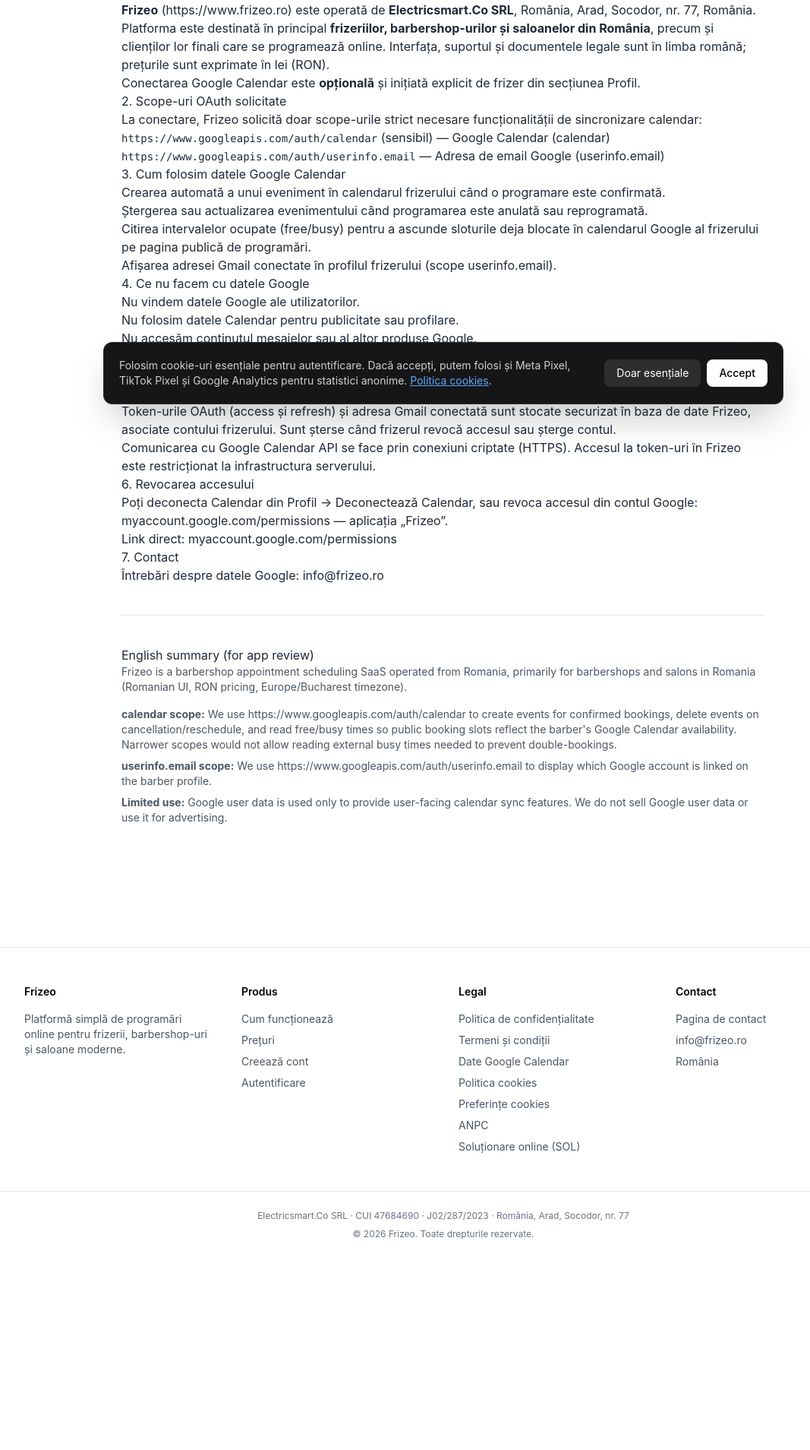
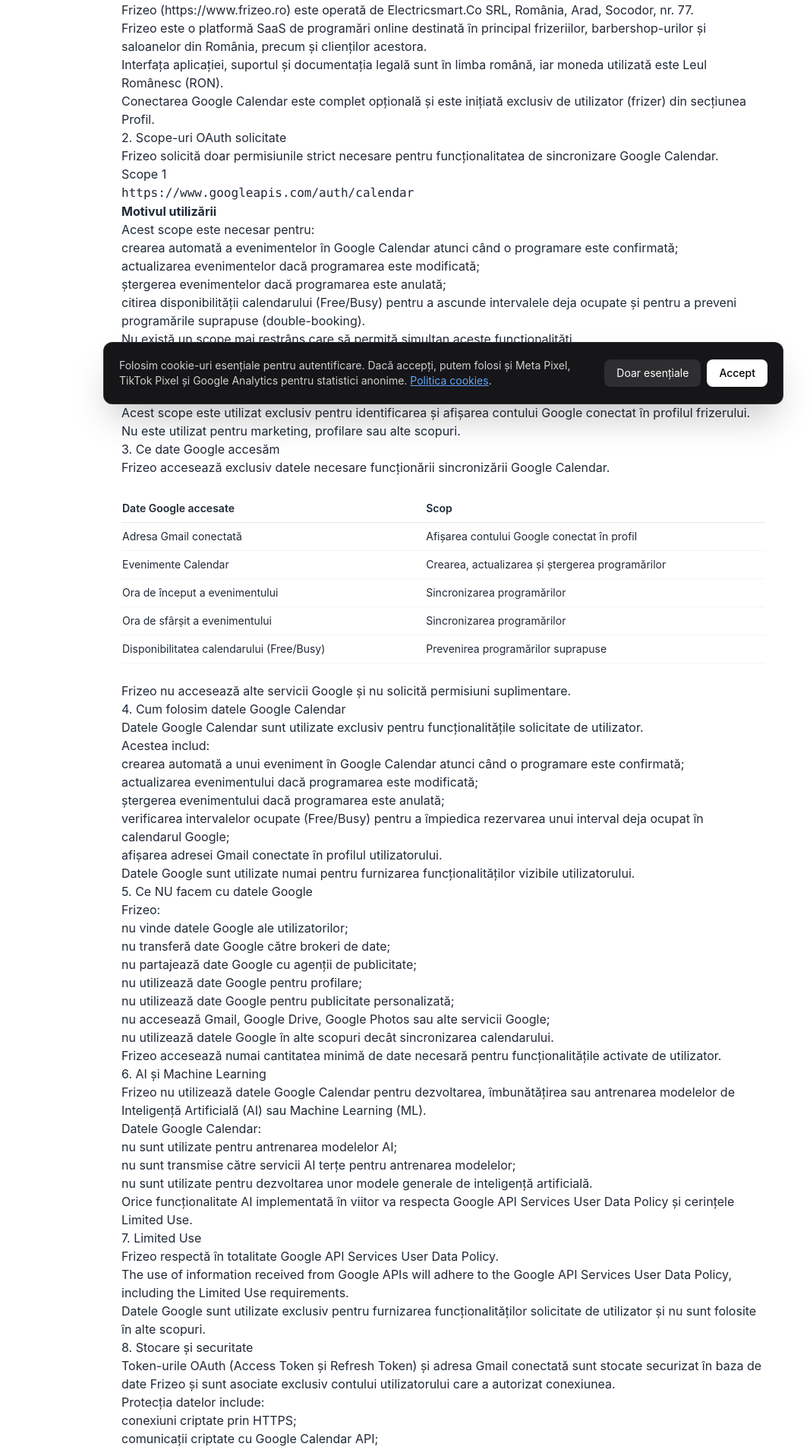
Before and after one commit to marisvasi85-creator/frizeo-v2, a Next.js app: page /google-calendar-data in a window 1280 px wide. Shown: the part 244-2152 px from the top of the page at 76% size, without its empty margins (56-1123 px from the left). Before the commit the page ends 1900 px from the top, so only its background shows below. Built offline with nearby package versions, Linux system fonts and the light colour scheme; no server answers.

Commit message:
Rewrite Google Calendar data page for OAuth verification
Full RO + EN Limited Use disclosure with clickable scope, policy,
revoke, website, and email links.

Co-authored-by: marisvasi85-creator <marisvasi85-creator@users.noreply.github.com>

```diff
--- a/app/google-calendar-data/page.tsx
+++ b/app/google-calendar-data/page.tsx
@@ -1,17 +1,12 @@
 import LegalPageLayout from "@/app/components/LegalPageLayout";
-import {
-  GOOGLE_CALENDAR_SCOPES,
-  GOOGLE_CALENDAR_USAGE_EN,
-  GOOGLE_CALENDAR_USAGE_RO,
-  GOOGLE_POLICY_LINKS,
-} from "@/lib/legal/googleCalendar";
+import { GOOGLE_POLICY_LINKS } from "@/lib/legal/googleCalendar";
 import { LEGAL_COMPANY } from "@/lib/legal/company";
 import { createPageMetadata } from "@/lib/site/pageMetadata";
 
 export const metadata = createPageMetadata({
   title: "Date Google Calendar",
   description:
-    "Cum Frizeo folosește Google Calendar: scope-uri OAuth, prelucrare date, revocare acces. Serviciu destinat pieței din România.",
+    "Cum Frizeo folosește Google Calendar: scope-uri OAuth, prelucrare date, Limited Use, revocare acces.",
   path: "/google-calendar-data",
   keywords: [
     "Frizeo Google Calendar",
@@ -20,120 +15,397 @@ export const metadata = createPageMetadata({
   ],
 });
 
+const CALENDAR_SCOPE = "https://www.googleapis.com/auth/calendar";
+const EMAIL_SCOPE = "https://www.googleapis.com/auth/userinfo.email";
+
+function ExtLink({
+  href,
+  children,
+}: {
+  href: string;
+  children: React.ReactNode;
+}) {
+  return (
+    <a href={href} target="_blank" rel="noopener noreferrer">
+      {children}
+    </a>
+  );
+}
+
 export default function GoogleCalendarDataPage() {
   const c = LEGAL_COMPANY;
 
   return (
     <LegalPageLayout title="Utilizarea datelor Google Calendar">
       <p className="text-sm text-gray-500 mb-8">
-        Ultima actualizare: {c.lastUpdated} ·{" "}
-        <a href="/privacy" className="underline">
-          Politica de confidențialitate
-        </a>
+        Ultima actualizare: {c.lastUpdated}
       </p>
 
       <h2>1. Despre Frizeo</h2>
       <p>
-        <strong>Frizeo</strong> ({c.website}) este operată de{" "}
-        <strong>{c.name}</strong>, {c.address}, România. Platforma este
-        destinată în principal <strong>frizeriilor, barbershop-urilor și
-        saloanelor din România</strong>, precum și clienților lor finali care se
-        programează online. Interfața, suportul și documentele legale sunt în
-        limba română; prețurile sunt exprimate în lei (RON).
+        Frizeo (
+        <ExtLink href={c.website}>{c.website}</ExtLink>) este operată de{" "}
+        {c.name}, {c.address}.
       </p>
       <p>
-        Conectarea Google Calendar este <strong>opțională</strong> și inițiată
-        explicit de frizer din secțiunea Profil.
+        Frizeo este o platformă SaaS de programări online destinată în
+        principal frizeriilor, barbershop-urilor și saloanelor din România,
+        precum și clienților acestora.
+      </p>
+      <p>
+        Interfața aplicației, suportul și documentația legală sunt în limba
+        română, iar moneda utilizată este Leul Românesc (RON).
+      </p>
+      <p>
+        Conectarea Google Calendar este complet opțională și este inițiată
+        exclusiv de utilizator (frizer) din secțiunea Profil.
       </p>
 
       <h2>2. Scope-uri OAuth solicitate</h2>
       <p>
-        La conectare, Frizeo solicită doar scope-urile strict necesare
-        funcționalității de sincronizare calendar:
+        Frizeo solicită doar permisiunile strict necesare pentru
+        funcționalitatea de sincronizare Google Calendar.
       </p>
+
+      <h3>Scope 1</h3>
+      <p>
+        <code>
+          <ExtLink href={CALENDAR_SCOPE}>{CALENDAR_SCOPE}</ExtLink>
+        </code>
+      </p>
+      <p>
+        <strong>Motivul utilizării</strong>
+      </p>
+      <p>Acest scope este necesar pentru:</p>
       <ul>
-        {GOOGLE_CALENDAR_SCOPES.map((scope) => (
-          <li key={scope.id}>
-            <code className="text-sm">{scope.id}</code>
-            {scope.sensitive ? " (sensibil)" : ""} — {scope.label}
-          </li>
-        ))}
+        <li>
+          crearea automată a evenimentelor în Google Calendar atunci când o
+          programare este confirmată;
+        </li>
+        <li>
+          actualizarea evenimentelor dacă programarea este modificată;
+        </li>
+        <li>
+          ștergerea evenimentelor dacă programarea este anulată;
+        </li>
+        <li>
+          citirea disponibilității calendarului (Free/Busy) pentru a ascunde
+          intervalele deja ocupate și pentru a preveni programările
+          suprapuse (double-booking).
+        </li>
+      </ul>
+      <p>
+        Nu există un scope mai restrâns care să permită simultan aceste
+        funcționalități.
+      </p>
+
+      <h3>Scope 2</h3>
+      <p>
+        <code>
+          <ExtLink href={EMAIL_SCOPE}>{EMAIL_SCOPE}</ExtLink>
+        </code>
+      </p>
+      <p>
+        <strong>Motivul utilizării</strong>
+      </p>
+      <p>
+        Acest scope este utilizat exclusiv pentru identificarea și afișarea
+        contului Google conectat în profilul frizerului.
+      </p>
+      <p>Nu este utilizat pentru marketing, profilare sau alte scopuri.</p>
+
+      <h2>3. Ce date Google accesăm</h2>
+      <p>
+        Frizeo accesează exclusiv datele necesare funcționării sincronizării
+        Google Calendar.
+      </p>
+
+      <div className="not-prose my-6 overflow-x-auto">
+        <table className="w-full min-w-[320px] border-collapse text-sm text-gray-800">
+          <thead>
+            <tr className="border-b border-gray-200 text-left">
+              <th className="py-2 pr-4 font-semibold">Date Google accesate</th>
+              <th className="py-2 font-semibold">Scop</th>
+            </tr>
+          </thead>
+          <tbody>
+            <tr className="border-b border-gray-100 align-top">
+              <td className="py-2 pr-4">Adresa Gmail conectată</td>
+              <td className="py-2">
+                Afișarea contului Google conectat în profil
+              </td>
+            </tr>
+            <tr className="border-b border-gray-100 align-top">
+              <td className="py-2 pr-4">Evenimente Calendar</td>
+              <td className="py-2">
+                Crearea, actualizarea și ștergerea programărilor
+              </td>
+            </tr>
+            <tr className="border-b border-gray-100 align-top">
+              <td className="py-2 pr-4">Ora de început a evenimentului</td>
+              <td className="py-2">Sincronizarea programărilor</td>
+            </tr>
+            <tr className="border-b border-gray-100 align-top">
+              <td className="py-2 pr-4">Ora de sfârșit a evenimentului</td>
+              <td className="py-2">Sincronizarea programărilor</td>
+            </tr>
+            <tr className="border-b border-gray-100 align-top">
+              <td className="py-2 pr-4">
+                Disponibilitatea calendarului (Free/Busy)
+              </td>
+              <td className="py-2">Prevenirea programărilor suprapuse</td>
+            </tr>
+          </tbody>
+        </table>
+      </div>
+
+      <p>
+        Frizeo nu accesează alte servicii Google și nu solicită permisiuni
+        suplimentare.
+      </p>
+
+      <h2>4. Cum folosim datele Google Calendar</h2>
+      <p>
+        Datele Google Calendar sunt utilizate exclusiv pentru
+        funcționalitățile solicitate de utilizator.
+      </p>
+      <p>Acestea includ:</p>
+      <ul>
+        <li>
+          crearea automată a unui eveniment în Google Calendar atunci când o
+          programare este confirmată;
+        </li>
+        <li>
+          actualizarea evenimentului dacă programarea este modificată;
+        </li>
+        <li>
+          ștergerea evenimentului dacă programarea este anulată;
+        </li>
+        <li>
+          verificarea intervalelor ocupate (Free/Busy) pentru a împiedica
+          rezervarea unui interval deja ocupat în calendarul Google;
+        </li>
+        <li>
+          afișarea adresei Gmail conectate în profilul utilizatorului.
+        </li>
+      </ul>
+      <p>
+        Datele Google sunt utilizate numai pentru furnizarea
+        funcționalităților vizibile utilizatorului.
+      </p>
+
+      <h2>5. Ce NU facem cu datele Google</h2>
+      <p>Frizeo:</p>
+      <ul>
+        <li>nu vinde datele Google ale utilizatorilor;</li>
+        <li>nu transferă date Google către brokeri de date;</li>
+        <li>nu partajează date Google cu agenții de publicitate;</li>
+        <li>nu utilizează date Google pentru profilare;</li>
+        <li>
+          nu utilizează date Google pentru publicitate personalizată;
+        </li>
+        <li>
+          nu accesează Gmail, Google Drive, Google Photos sau alte servicii
+          Google;
+        </li>
+        <li>
+          nu utilizează datele Google în alte scopuri decât sincronizarea
+          calendarului.
+        </li>
+      </ul>
+      <p>
+        Frizeo accesează numai cantitatea minimă de date necesară pentru
+        funcționalitățile activate de utilizator.
+      </p>
+
+      <h2>6. AI și Machine Learning</h2>
+      <p>
+        Frizeo nu utilizează datele Google Calendar pentru dezvoltarea,
+        îmbunătățirea sau antrenarea modelelor de Inteligență Artificială
+        (AI) sau Machine Learning (ML).
+      </p>
+      <p>Datele Google Calendar:</p>
+      <ul>
+        <li>nu sunt utilizate pentru antrenarea modelelor AI;</li>
+        <li>
+          nu sunt transmise către servicii AI terțe pentru antrenarea
+          modelelor;
+        </li>
+        <li>
+          nu sunt utilizate pentru dezvoltarea unor modele generale de
+          inteligență artificială.
+        </li>
+      </ul>
+      <p>
+        Orice funcționalitate AI implementată în viitor va respecta{" "}
+        <ExtLink href={GOOGLE_POLICY_LINKS.userDataPolicy}>
+          Google API Services User Data Policy
+        </ExtLink>{" "}
+        și cerințele{" "}
+        <ExtLink href={GOOGLE_POLICY_LINKS.limitedUse}>Limited Use</ExtLink>.
+      </p>
+
+      <h2>7. Limited Use</h2>
+      <p>
+        Frizeo respectă în totalitate{" "}
+        <ExtLink href={GOOGLE_POLICY_LINKS.userDataPolicy}>
+          Google API Services User Data Policy
+        </ExtLink>
+        .
+      </p>
+      <p>
+        The use of information received from Google APIs will adhere to the{" "}
+        <ExtLink href={GOOGLE_POLICY_LINKS.userDataPolicy}>
+          Google API Services User Data Policy
+        </ExtLink>
+        , including the{" "}
+        <ExtLink href={GOOGLE_POLICY_LINKS.limitedUse}>
+          Limited Use
+        </ExtLink>{" "}
+        requirements.
+      </p>
+      <p>
+        Datele Google sunt utilizate exclusiv pentru furnizarea
+        funcționalităților solicitate de utilizator și nu sunt folosite în
+        alte scopuri.
+      </p>
+
+      <h2>8. Stocare și securitate</h2>
+      <p>
+        Token-urile OAuth (Access Token și Refresh Token) și adresa Gmail
+        conectată sunt stocate securizat în baza de date Frizeo și sunt
+        asociate exclusiv contului utilizatorului care a autorizat
+        conexiunea.
+      </p>
+      <p>Protecția datelor include:</p>
+      <ul>
+        <li>conexiuni criptate prin HTTPS;</li>
+        <li>comunicații criptate cu Google Calendar API;</li>
+        <li>
+          acces la token-uri permis doar infrastructurii backend autorizate;
+        </li>
+        <li>
+          acces restricționat exclusiv serviciilor necesare funcționării
+          aplicației.
+        </li>
       </ul>
 
-      <h2>3. Cum folosim datele Google Calendar</h2>
+      <h2>9. Păstrarea și ștergerea datelor</h2>
+      <p>
+        Datele Google sunt păstrate doar atât timp cât este necesar pentru
+        furnizarea funcționalității de sincronizare Calendar.
+      </p>
+      <p>Token-urile OAuth sunt șterse definitiv atunci când:</p>
       <ul>
-        {GOOGLE_CALENDAR_USAGE_RO.purposes.map((item) => (
-          <li key={item}>{item}</li>
-        ))}
+        <li>
+          utilizatorul deconectează Google Calendar din Frizeo;
+        </li>
+        <li>
+          utilizatorul revocă accesul aplicației din contul Google;
+        </li>
+        <li>utilizatorul își șterge contul Frizeo.</li>
       </ul>
 
-      <h2>4. Ce nu facem cu datele Google</h2>
-      <ul>
-        {GOOGLE_CALENDAR_USAGE_RO.notUsedFor.map((item) => (
-          <li key={item}>{item}</li>
-        ))}
-      </ul>
+      <h2>10. Revocarea accesului</h2>
       <p>
-        Respectăm{" "}
-        <a
-          href={GOOGLE_POLICY_LINKS.userDataPolicy}
-          target="_blank"
-          rel="noopener noreferrer"
-        >
-          Google API Services User Data Policy
-        </a>{" "}
-        și cerințele de{" "}
-        <a
-          href={GOOGLE_POLICY_LINKS.limitedUse}
-          target="_blank"
-          rel="noopener noreferrer"
-        >
-          Limited Use
-        </a>
-        .
+        Utilizatorii pot deconecta Google Calendar în orice moment din:
+      </p>
+      <p>
+        <strong>Profil → Deconectează Google Calendar</strong>
+      </p>
+      <p>
+        De asemenea, accesul poate fi revocat direct din contul Google:
+      </p>
+      <p>
+        <ExtLink href={GOOGLE_POLICY_LINKS.revokeAccess}>
+          {GOOGLE_POLICY_LINKS.revokeAccess}
+        </ExtLink>
+      </p>
+      <p>
+        Aplicația va apărea cu numele <strong>Frizeo</strong>.
       </p>
 
-      <h2>5. Stocare și securitate</h2>
-      <p>{GOOGLE_CALENDAR_USAGE_RO.storage}</p>
+      <h2>11. Contact</h2>
+      <p>Pentru întrebări privind utilizarea datelor Google:</p>
       <p>
-        Comunicarea cu Google Calendar API se face prin conexiuni criptate
-        (HTTPS). Accesul la token-uri în Frizeo este restricționat la
-        infrastructura serverului.
-      </p>
-
-      <h2>6. Revocarea accesului</h2>
-      <p>{GOOGLE_CALENDAR_USAGE_RO.revoke}</p>
-      <p>
-        Link direct:{" "}
-        <a
-          href={GOOGLE_POLICY_LINKS.revokeAccess}
-          target="_blank"
-          rel="noopener noreferrer"
-        >
-          myaccount.google.com/permissions
-        </a>
-      </p>
-
-      <h2>7. Contact</h2>
-      <p>
-        Întrebări despre datele Google:{" "}
         <a href={`mailto:${c.privacyEmail}`}>{c.privacyEmail}</a>
       </p>
 
       <hr className="my-10 border-gray-200" />
 
-      <h2>English summary (for app review)</h2>
-      <p className="text-sm text-gray-600">{GOOGLE_CALENDAR_USAGE_EN.appPurpose}</p>
-      <p className="text-sm text-gray-600 mt-4">
-        <strong>calendar scope:</strong>{" "}
-        {GOOGLE_CALENDAR_USAGE_EN.scopeJustification.calendar}
+      <h2>English Summary (for Google OAuth Verification)</h2>
+      <p>
+        Frizeo is an online appointment scheduling SaaS operated by{" "}
+        {c.name} in Romania. It is designed primarily for barbershops,
+        barber salons and hair salons in Romania.
       </p>
-      <p className="text-sm text-gray-600 mt-2">
-        <strong>userinfo.email scope:</strong>{" "}
-        {GOOGLE_CALENDAR_USAGE_EN.scopeJustification.email}
+      <p>
+        Google Calendar integration is completely optional and is initiated
+        only by the barber.
       </p>
-      <p className="text-sm text-gray-600 mt-2">
-        <strong>Limited use:</strong> {GOOGLE_CALENDAR_USAGE_EN.limitedUse}
+
+      <h3>Requested OAuth Scopes</h3>
+      <p>
+        <code>
+          <ExtLink href={CALENDAR_SCOPE}>{CALENDAR_SCOPE}</ExtLink>
+        </code>
+      </p>
+      <p>Required to:</p>
+      <ul>
+        <li>create Google Calendar events for confirmed bookings;</li>
+        <li>update events when bookings are rescheduled;</li>
+        <li>delete events when bookings are cancelled;</li>
+        <li>
+          read Free/Busy availability to prevent double-booking.
+        </li>
+      </ul>
+      <p>
+        No narrower scope can provide all of these user-facing features.
+      </p>
+      <p>
+        <code>
+          <ExtLink href={EMAIL_SCOPE}>{EMAIL_SCOPE}</ExtLink>
+        </code>
+      </p>
+      <p>
+        Used only to identify and display the connected Google account on
+        the barber profile.
+      </p>
+
+      <h3>Google User Data</h3>
+      <p>
+        Frizeo accesses only the minimum Google Calendar data required to
+        provide the requested synchronization features.
+      </p>
+      <p>Google user data is:</p>
+      <ul>
+        <li>never sold;</li>
+        <li>never shared with advertisers;</li>
+        <li>never transferred to data brokers;</li>
+        <li>never used for advertising or profiling;</li>
+        <li>
+          never used to train Artificial Intelligence (AI) or Machine
+          Learning (ML) models;
+        </li>
+        <li>
+          never transferred to third-party AI providers for AI or ML
+          training.
+        </li>
+      </ul>
+      <p>
+        OAuth tokens are securely stored and deleted when the user
+        disconnects Google Calendar or deletes their Frizeo account.
+      </p>
+      <p>
+        The use of information received from Google APIs will adhere to the{" "}
+        <ExtLink href={GOOGLE_POLICY_LINKS.userDataPolicy}>
+          Google API Services User Data Policy
+        </ExtLink>
+        , including the{" "}
+        <ExtLink href={GOOGLE_POLICY_LINKS.limitedUse}>
+          Limited Use
+        </ExtLink>{" "}
+        requirements.
       </p>
     </LegalPageLayout>
   );
```
